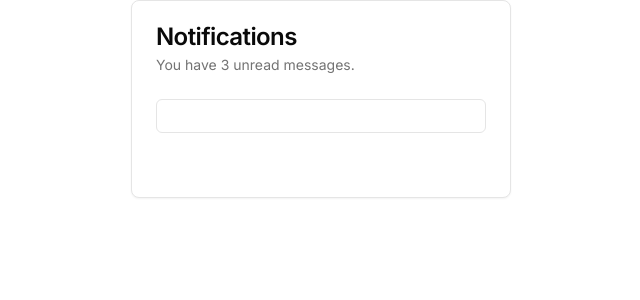
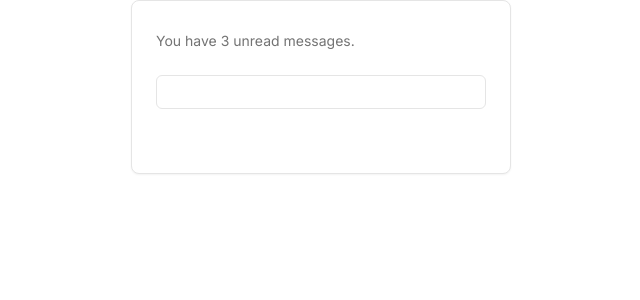
Before and after one commit to Lingobridge/bantr, a Next.js app: page /room-list in a window 1280 px wide. Shown: the top 300 px of the page, without its empty margins (319-959 px from the left). Built offline with nearby package versions, Linux system fonts and the light colour scheme.

Commit message:
updated card on room-list route page

```diff
--- a/src/app/room-list/page.tsx
+++ b/src/app/room-list/page.tsx
@@ -27,7 +27,7 @@ return (
 
     <Card className={cn("w-[380px]")}>
       <CardHeader>
-        <CardTitle>Notifications</CardTitle>
+        <CardTitle>{}</CardTitle>
         <CardDescription>You have 3 unread messages.</CardDescription>
       </CardHeader>
       <CardContent className="grid gap-4">
```
